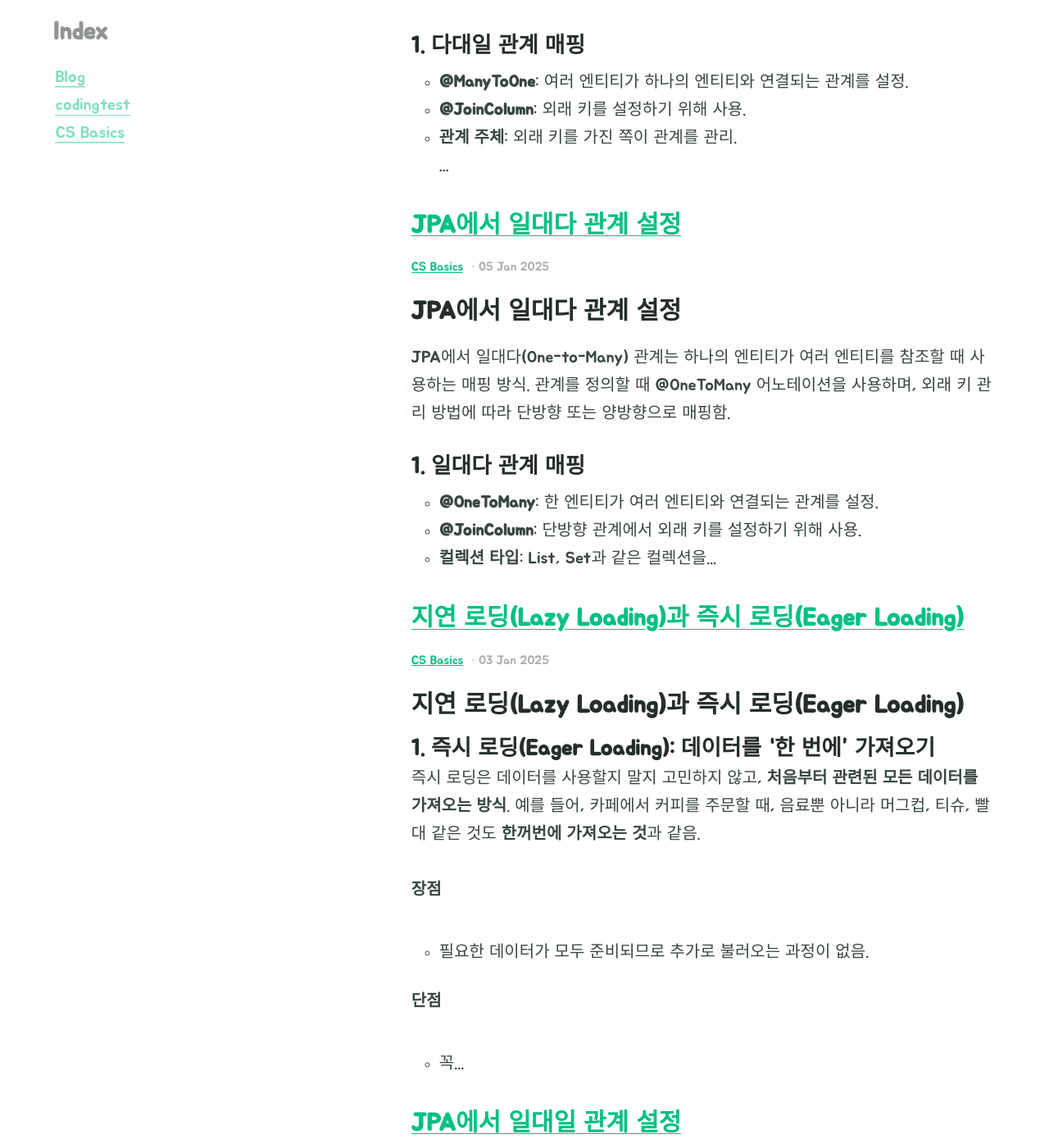
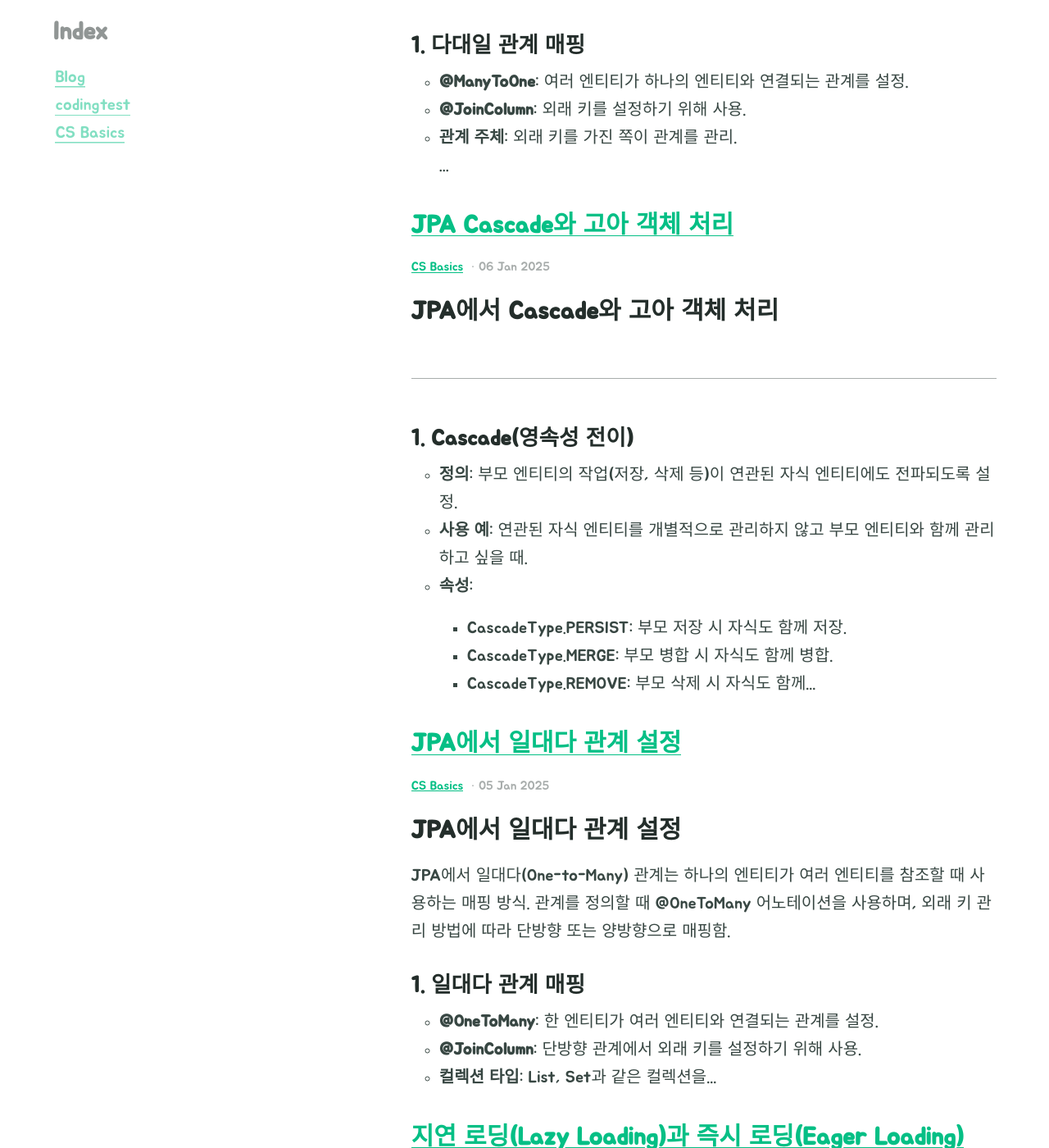
Before and after one commit to tletle7102/tletle7102.github.io, a Jekyll site: the page built from categories.md, in a window 1280 px wide and 1400 px high, scrolled down 14222 px. Shown: the whole window at 82% size. Built offline with Jekyll 4.4.1, drawn with Linux system fonts in a browser that asks for light colours.

Commit message:
blog post upload cs56

````diff
--- /dev/null
+++ b/_posts/2025-01-06-cs-56.md
@@ -0,0 +1,88 @@
+---
+title: "JPA Cascade와 고아 객체 처리"
+categories:
+  - CS Basics
+tags:
+  - JPA
+last_modified_at:
+---
+
+### JPA에서 Cascade와 고아 객체 처리
+
+---
+
+#### 1. Cascade(영속성 전이)
+
+- **정의**: 부모 엔티티의 작업(저장, 삭제 등)이 연관된 자식 엔티티에도 전파되도록 설정.
+- **사용 예**: 연관된 자식 엔티티를 개별적으로 관리하지 않고 부모 엔티티와 함께 관리하고 싶을 때.
+- **속성**:
+  - CascadeType.PERSIST: 부모 저장 시 자식도 함께 저장.
+  - CascadeType.MERGE: 부모 병합 시 자식도 함께 병합.
+  - CascadeType.REMOVE: 부모 삭제 시 자식도 함께 삭제.
+  - CascadeType.ALL: 모든 작업에 전파.
+
+```java
+@Entity
+public class Parent {
+    @Id
+    @GeneratedValue(strategy = GenerationType.IDENTITY)
+    private Long id;
+
+    @OneToMany(mappedBy = "parent", cascade = CascadeType.ALL)
+    private List<Child> children = new ArrayList<>();
+}
+
+@Entity
+public class Child {
+    @Id
+    @GeneratedValue(strategy = GenerationType.IDENTITY)
+    private Long id;
+
+    @ManyToOne
+    @JoinColumn(name = "parent_id")
+    private Parent parent;
+}
+```
+
+#### 2. 고아 객체 처리
+
+- **정의**: 부모와의 연관 관계가 끊어진 자식 엔티티를 자동으로 삭제.
+- **설정**: @OneToMany 또는 @OneToOne 관계에서 orphanRemoval = true 설정.
+- **주의**: orphanRemoval = true는 CascadeType.REMOVE와 유사하지만, 부모-자식 관계가 끊어지는 경우에만 적용됨.
+
+```java
+@Entity
+public class Parent {
+    @Id
+    @GeneratedValue(strategy = GenerationType.IDENTITY)
+    private Long id;
+
+    @OneToMany(mappedBy = "parent", cascade = CascadeType.ALL, orphanRemoval = true)
+    private List<Child> children = new ArrayList<>();
+}
+
+@Entity
+public class Child {
+    @Id
+    @GeneratedValue(strategy = GenerationType.IDENTITY)
+    private Long id;
+
+    @ManyToOne
+    @JoinColumn(name = "parent_id")
+    private Parent parent;
+}
+```
+
+- **예시**: 부모 엔티티에서 자식을 제거하면 해당 자식 엔티티는 자동으로 삭제됨.
+
+```java
+Parent parent = entityManager.find(Parent.class, 1L);
+parent.getChildren().remove(0); // 첫 번째 자식을 리스트에서 제거
+```
+
+#### 3. Cascade와 고아 객체 처리의 차이점
+
+| 항목           | CascadeType.REMOVE           | orphanRemoval                 |
+|----------------|------------------------------|-------------------------------|
+| **작동 조건**  | 부모 삭제 시 자식 삭제       | 부모-자식 관계 해제 시 자식 삭제 |
+| **용도**      | 부모 엔티티와 함께 삭제      | 관계 관리(연관 해제) 중심      |
````
Also changed, not shown: _posts/2025-01-06-cs55.md (+2 -2 lines).
